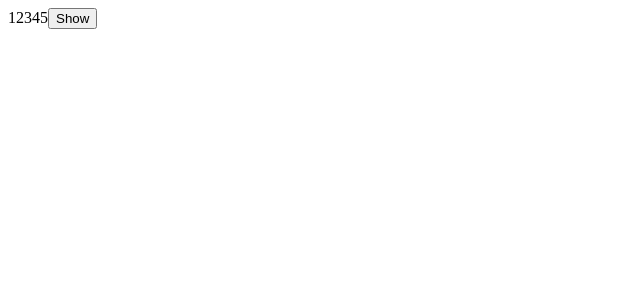
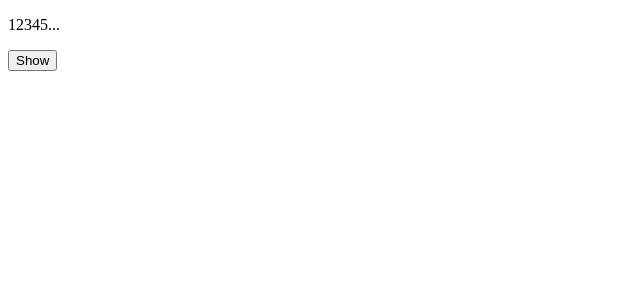
Before and after one commit to kylehammond/mosh-react-18, a React (Vite) app in the folder react-app/: page / in a window 1280 px wide. Shown: the top 300 px of the page, without its empty margins (0-640 px from the left). Built offline with nearby package versions, Linux system fonts and the light colour scheme.

Commit message:
Expandable Text exercise - his sol

```diff
--- a/react-app/src/components/ExpandableText/ExpandableText.tsx
+++ b/react-app/src/components/ExpandableText/ExpandableText.tsx
@@ -2,21 +2,23 @@
 
 interface Props {
   children: string;
-  maxChars: number;
+  maxChars?: number;
 }
 
-const ExpandableText = ({ children, maxChars }: Props) => {
-  const [showHideToggle, setShowHideToggle] = useState(false);
+const ExpandableText = ({ children, maxChars = 100 }: Props) => {
+  const [isExpanded, setIsExpanded] = useState(false);
 
-  const handleClick = () => {
-    setShowHideToggle(!showHideToggle);
-  };
+  if (children.length <= maxChars) return <p>{children}</p>;
+
+  const text = isExpanded ? children : children.substring(0, maxChars);
 
   return (
-    <div>
-      {showHideToggle ? children : children.slice(0, maxChars)}
-      <button onClick={handleClick}>{showHideToggle ? "Hide" : "Show"}</button>
-    </div>
+    <>
+      <p>{text}...</p>
+      <button onClick={() => setIsExpanded(!isExpanded)}>
+        {isExpanded ? "Hide" : "Show"}
+      </button>
+    </>
   );
 };
 
```
